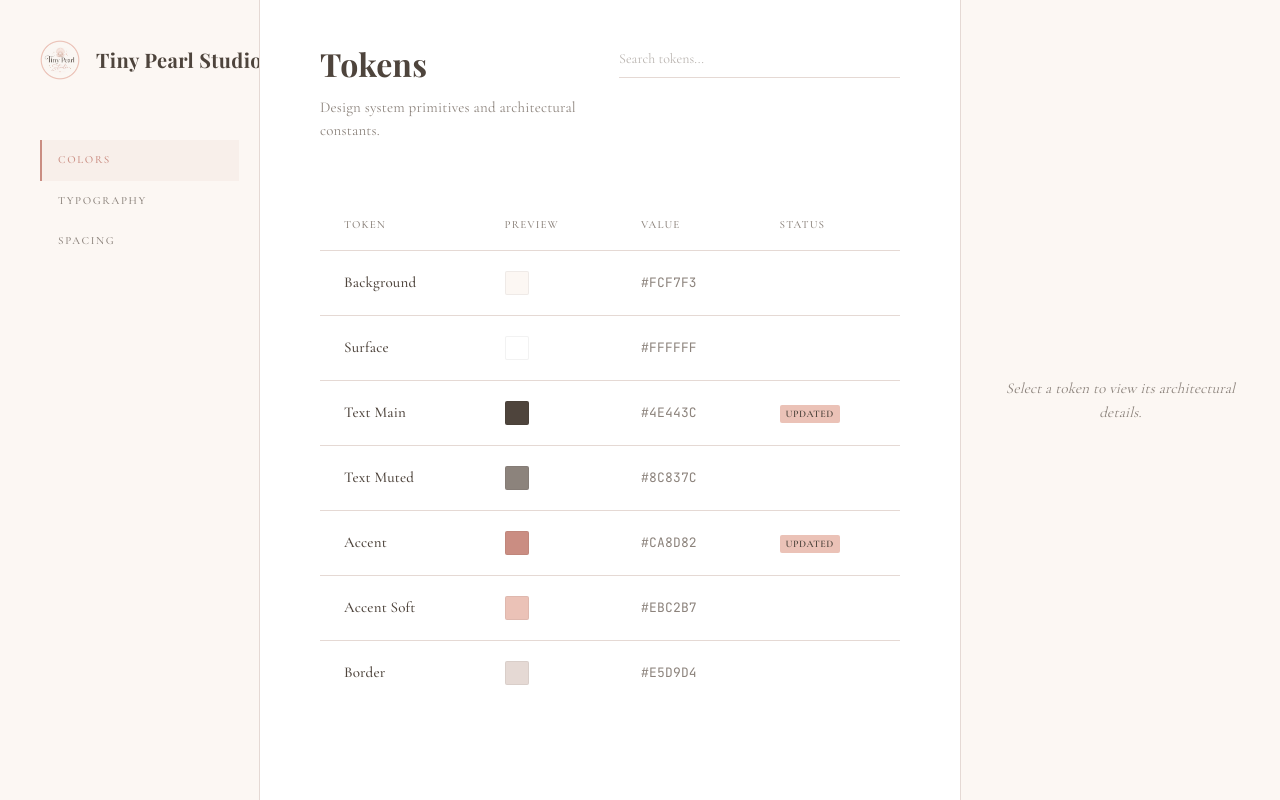
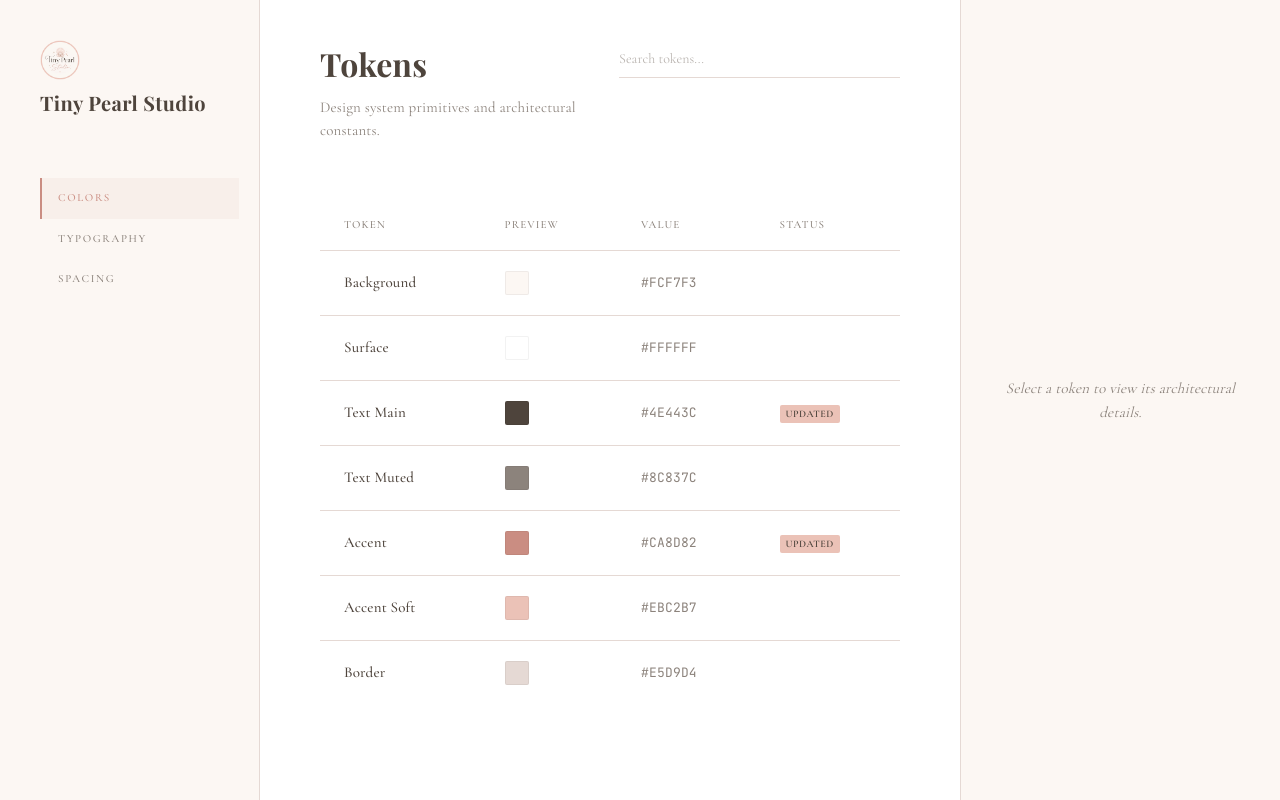
Before and after one commit to TinyPearlStudio/TPS-Token-inspector, a React (Vite) app: page / in a window 1280 px wide. Built offline with nearby package versions, Linux system fonts and the light colour scheme.

Commit message:
fix: correct logo path with BASE_URL, stack logo vertically

```diff
--- a/src/components/Sidebar.tsx
+++ b/src/components/Sidebar.tsx
@@ -12,7 +12,7 @@ export default function Sidebar({ selectedCategory, onSelectCategory }: SidebarP
     <div className="sidebar">
       <div className="sidebar-inner">
         <div className="logo">
-          <img className="logo-mark" src="/tinypearlstudio-logo.png" alt="Tiny Pearl Studio" />
+          <img className="logo-mark" src={`${import.meta.env.BASE_URL}tinypearlstudio-logo.png`} alt="Tiny Pearl Studio" />
           <span className="logo-text">Tiny Pearl Studio</span>
         </div>
         <ul className="nav-list">
--- a/src/styles/global.css
+++ b/src/styles/global.css
@@ -45,8 +45,9 @@ body {
 
 .logo {
   display: flex;
-  align-items: center;
-  gap: 16px;
+  flex-direction: column;
+  align-items: flex-start;
+  gap: 8px;
   cursor: pointer;
   margin-bottom: 60px;
 }
```
Also changed, not shown: public/tinypearlstudio-logo.png.
